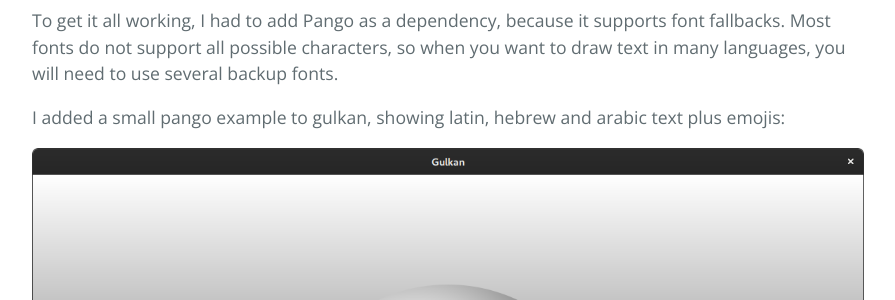
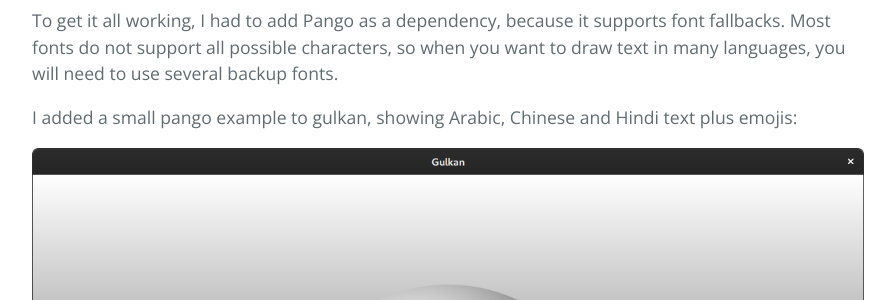
Before and after one commit to remcokranenburg/blog, a Jekyll site: the page built from _posts/2021-07-26-emoji-mode.md, in a window 1280 px wide and 900 px high, scrolled down 4207 px. Shown: the part 155-455 px from the top of the window, without its empty margins (192-1087 px from the left). Built offline with Jekyll 4.4.1, drawn with Linux system fonts in a browser that asks for light colours; comment, search, counter and statistics services are not loaded.

Commit message:
Different languages in screenshot

```diff
--- a/_posts/2021-07-26-emoji-mode.md
+++ b/_posts/2021-07-26-emoji-mode.md
@@ -109,7 +109,7 @@ To get it all working, I had to add Pango as a dependency, because it supports
 font fallbacks. Most fonts do not support all possible characters, so when you
 want to draw text in many languages, you will need to use several backup fonts.
 
-I added a small pango example to gulkan, showing latin, hebrew and arabic text
+I added a small pango example to gulkan, showing Arabic, Chinese and Hindi text
 plus emojis:
 
 ![Gulkan pango example](/assets/2021/07-26-gulkan-pango.png)
```
